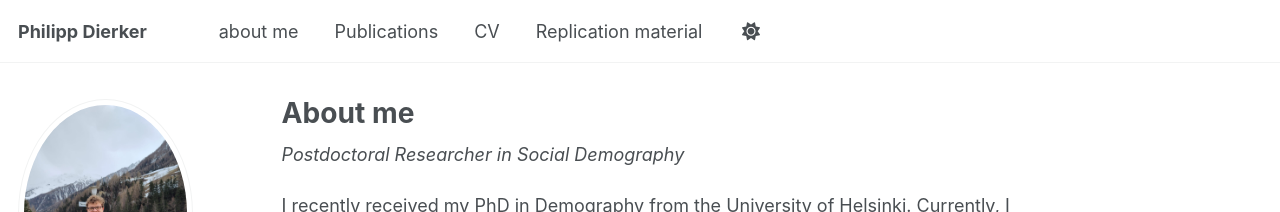
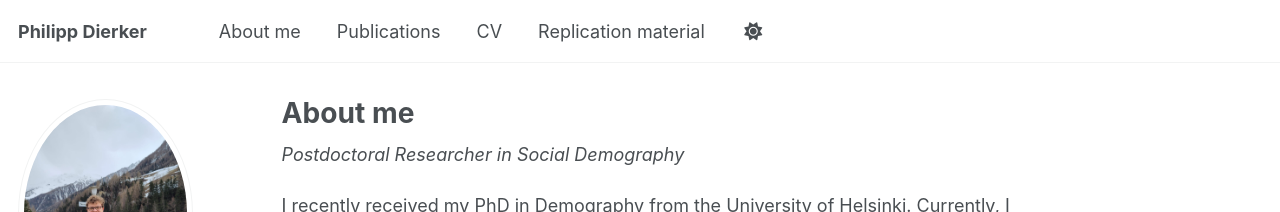
Before and after one commit to philippdierker/philippdierker.github.io, a Jekyll site: the page built from _pages/about.md, in a window 1280 px wide. Shown: the top 212 px of the page. Built offline with Jekyll 4.4.1, drawn with Linux system fonts in a browser that asks for light colours; some web fonts are replaced; a script that is not in the unit is left out.

```diff
--- a/_data/navigation.yml
+++ b/_data/navigation.yml
@@ -1,5 +1,5 @@
 main:
-  - title: "about me"
+  - title: "About me"
     url: /about/
   - title: "Publications"
     url: /publications/
```
